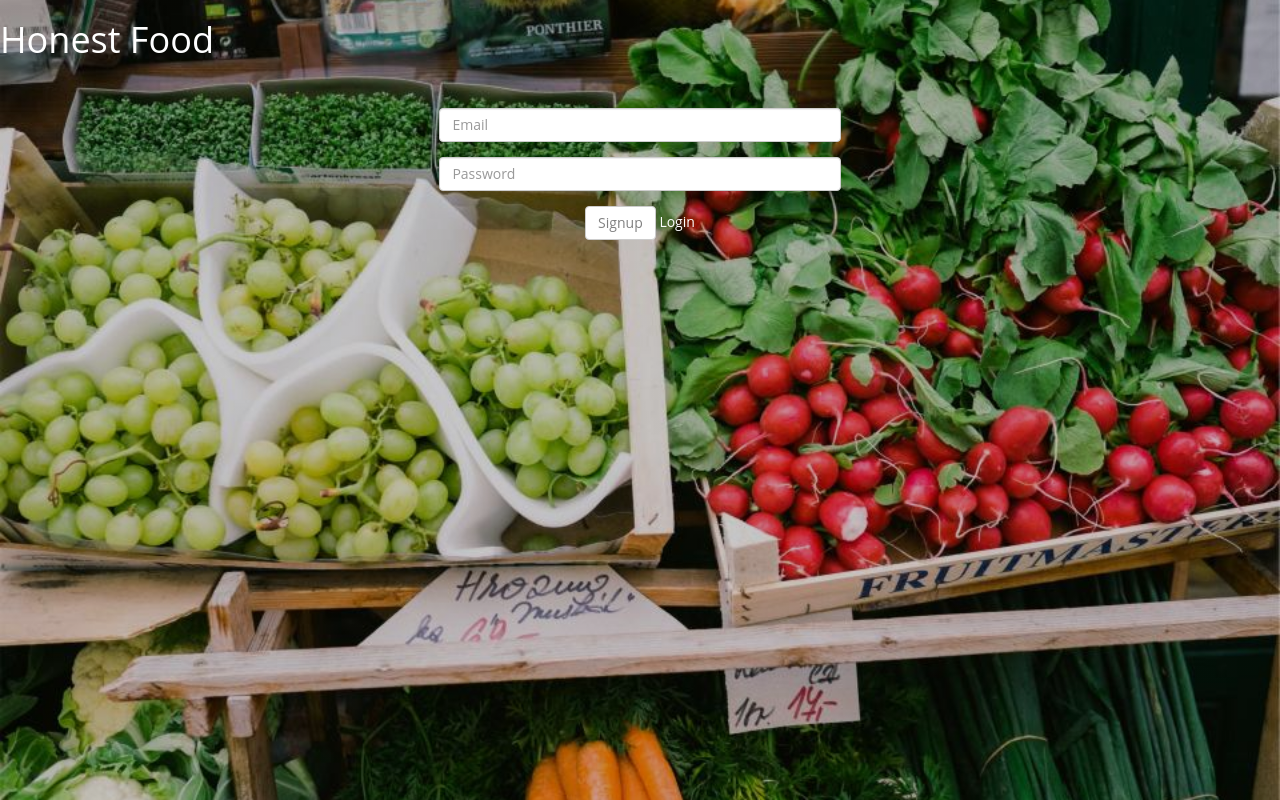
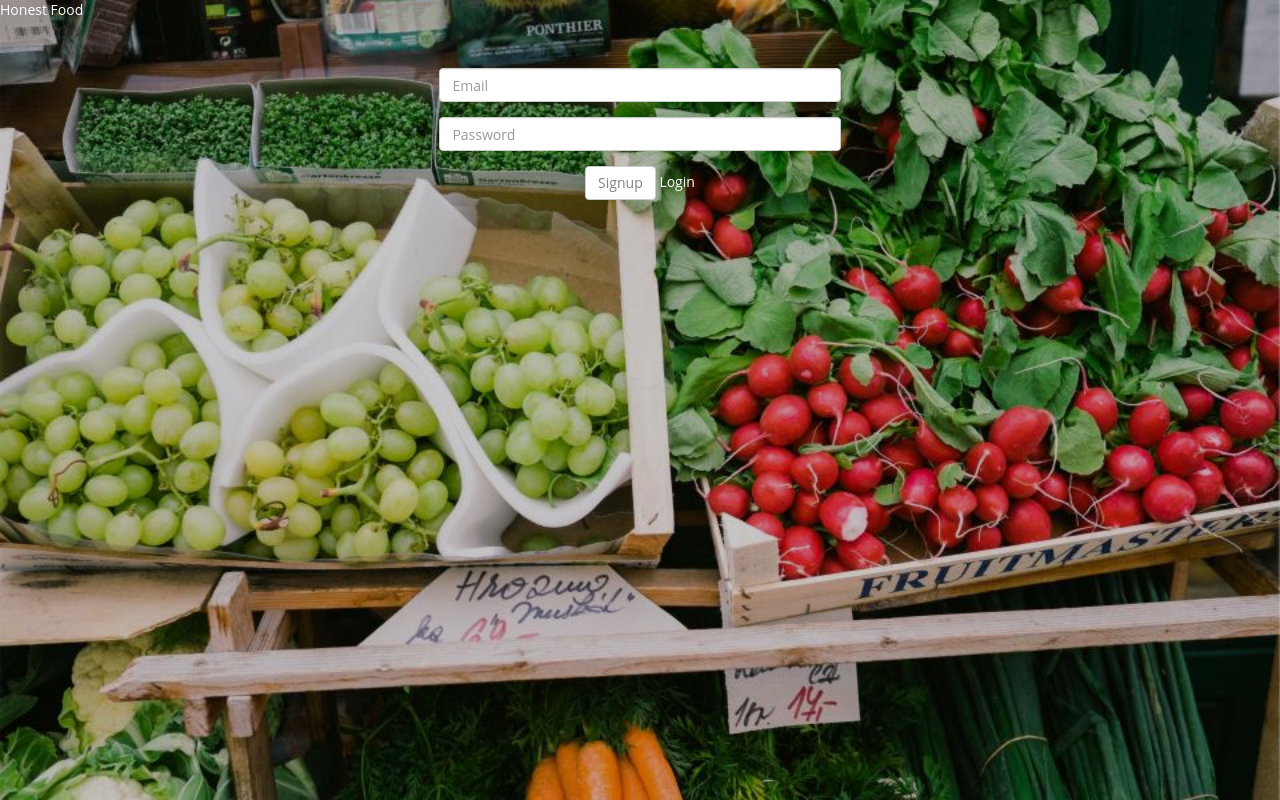
Before and after one commit to enjareyes/MVP-Project, a website: page client/signup.html in a window 1280 px wide. Drawn offline with nearby package versions, Linux system fonts and the light colour scheme.

Commit message:
fixed header

```diff
--- a/client/signup.html
+++ b/client/signup.html
@@ -2,7 +2,7 @@
 <link rel='stylesheet' type='text/css' href='styles/landing.css'>
 
 <div class="header">
-  <h1>Honest Food</h1>
+  <p class-'hf'>Honest Food</p>
 </div>
 
 <div class='signup form-horizontal' ng-controller='loginController'>
--- a/client/styles/bootstrap.css
+++ b/client/styles/bootstrap.css
@@ -6,7 +6,7 @@ body {
   color: ;
 }
 
-h1 {
+.hf {
   text-shadow: 2px 2px 2px gray;
 }
 
@@ -16,7 +16,8 @@ h1 {
   text-align: center;
   color: white;
   margin: 30px;
-  margin-top: 10%;
+  margin-top: 8%;
+  font-size: 3em;
 }
 
 .box {
```
Also changed, not shown: client/home.html (+1 -1 lines), client/profile.html (+1 -1 lines).
